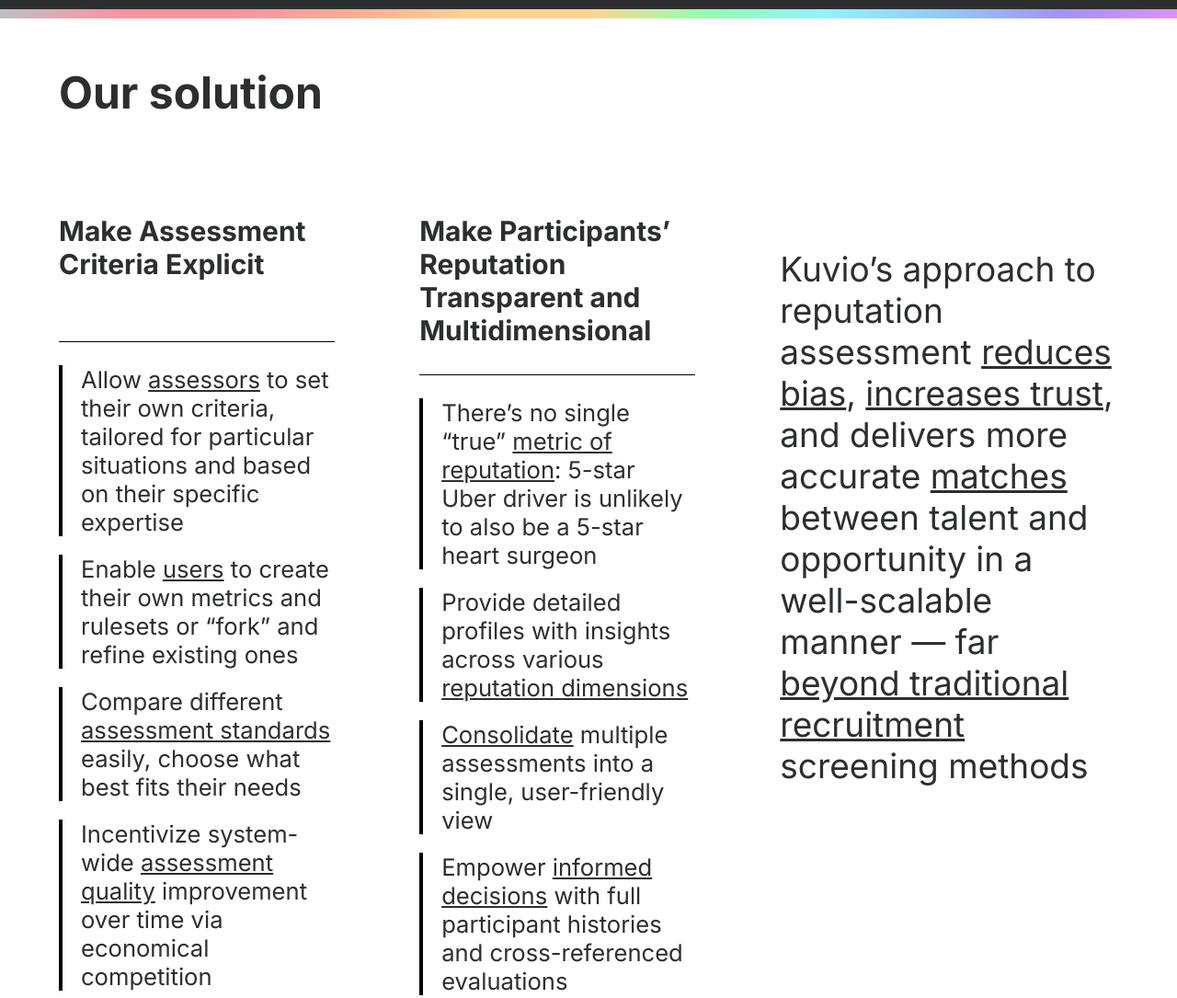
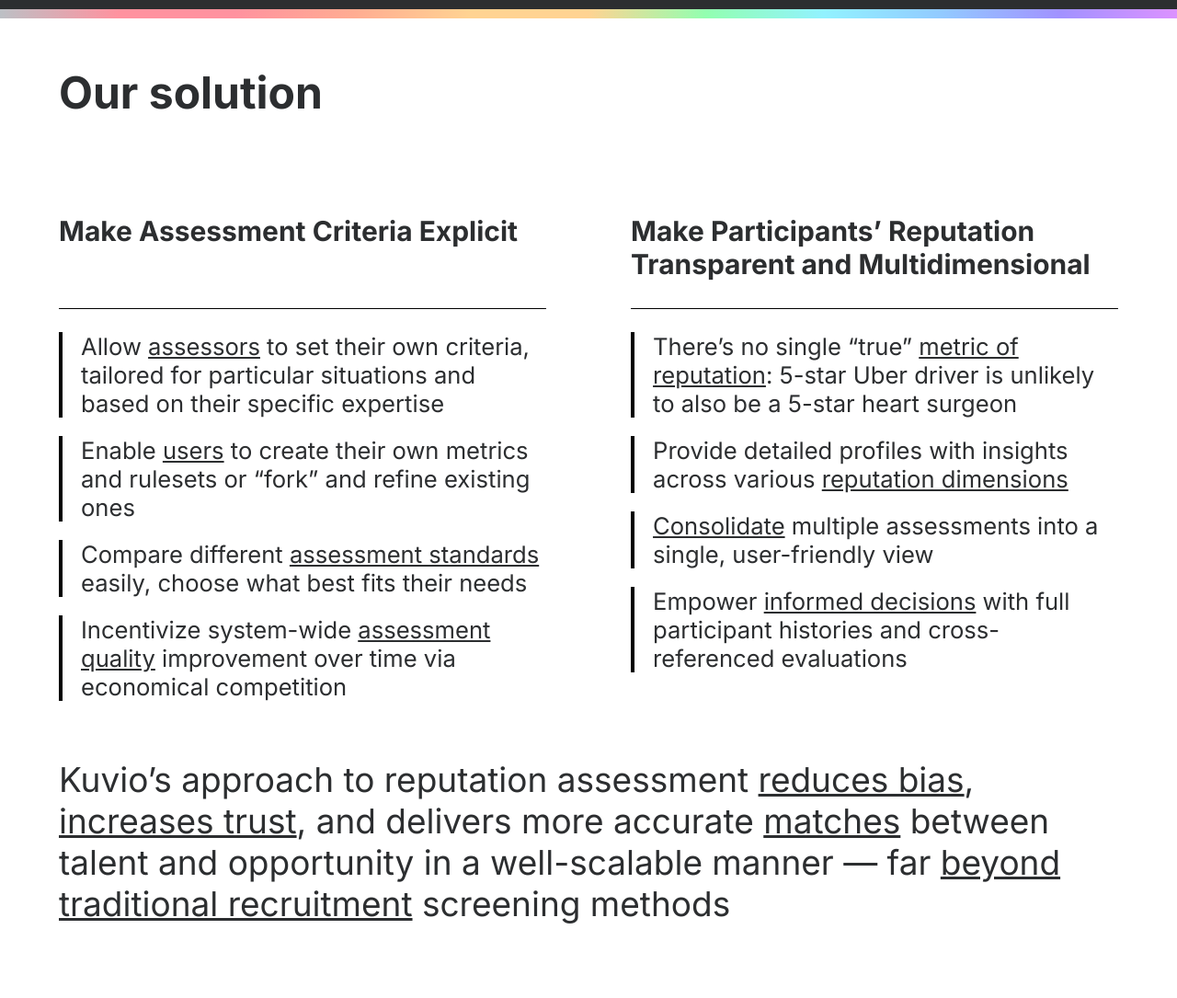
Before and after one commit to yavelena/Kuvio-landing, a plain HTML site: page index.html in a window 1280 px wide. Shown: the part 1580-2665 px from the top of the page at 92% size. Drawn offline with Linux system fonts and the light colour scheme.

Commit message:
fixed styles

```diff
--- a/css/style.css
+++ b/css/style.css
@@ -78,7 +78,7 @@ section {
 }
 .section-content{
     display: flex;
-    /* flex-wrap: wrap; */
+    flex-wrap: wrap;
     gap: 8%;
     padding: 4em 0;
 }
```
Also changed, not shown: index.html (+2 -1 lines).
